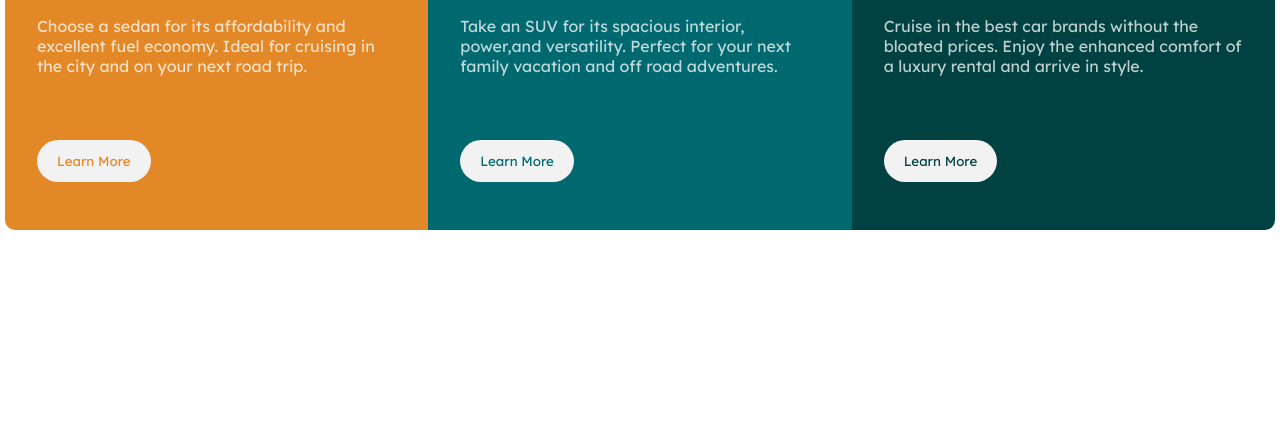
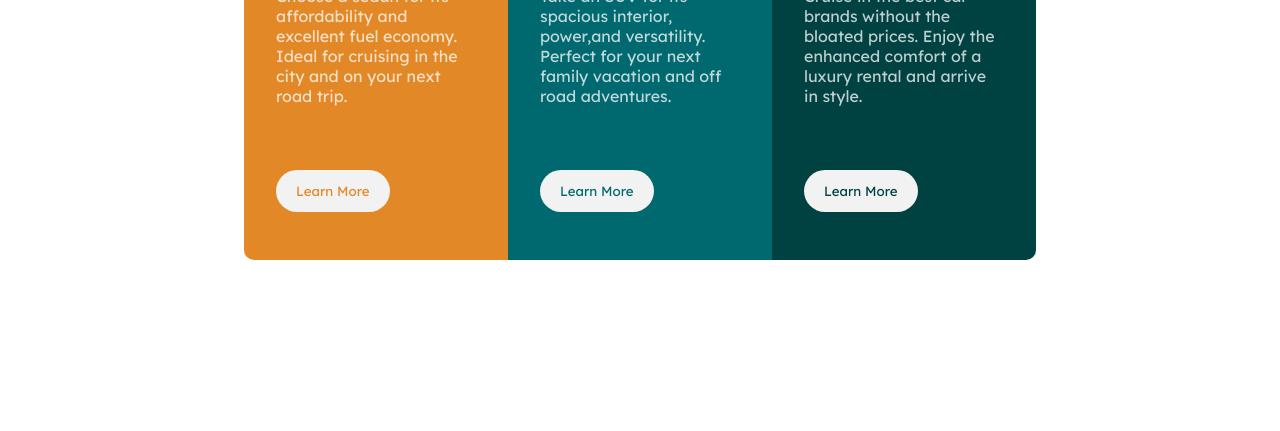
Before and after one commit to juicio8/css, a plain HTML site: page index.html in a window 1280 px wide. Shown: the part 379-810 px from the top of the page. Drawn offline with Linux system fonts and the light colour scheme.

Commit message:
changed many things 2

```diff
--- a/index.html
+++ b/index.html
@@ -84,8 +84,7 @@
         display: flex;
         flex-direction: column;
         flex-basis: 200px;
-        flex-grow: 1;
-        flex-shrink: 1;
+
 
     }
 
```
